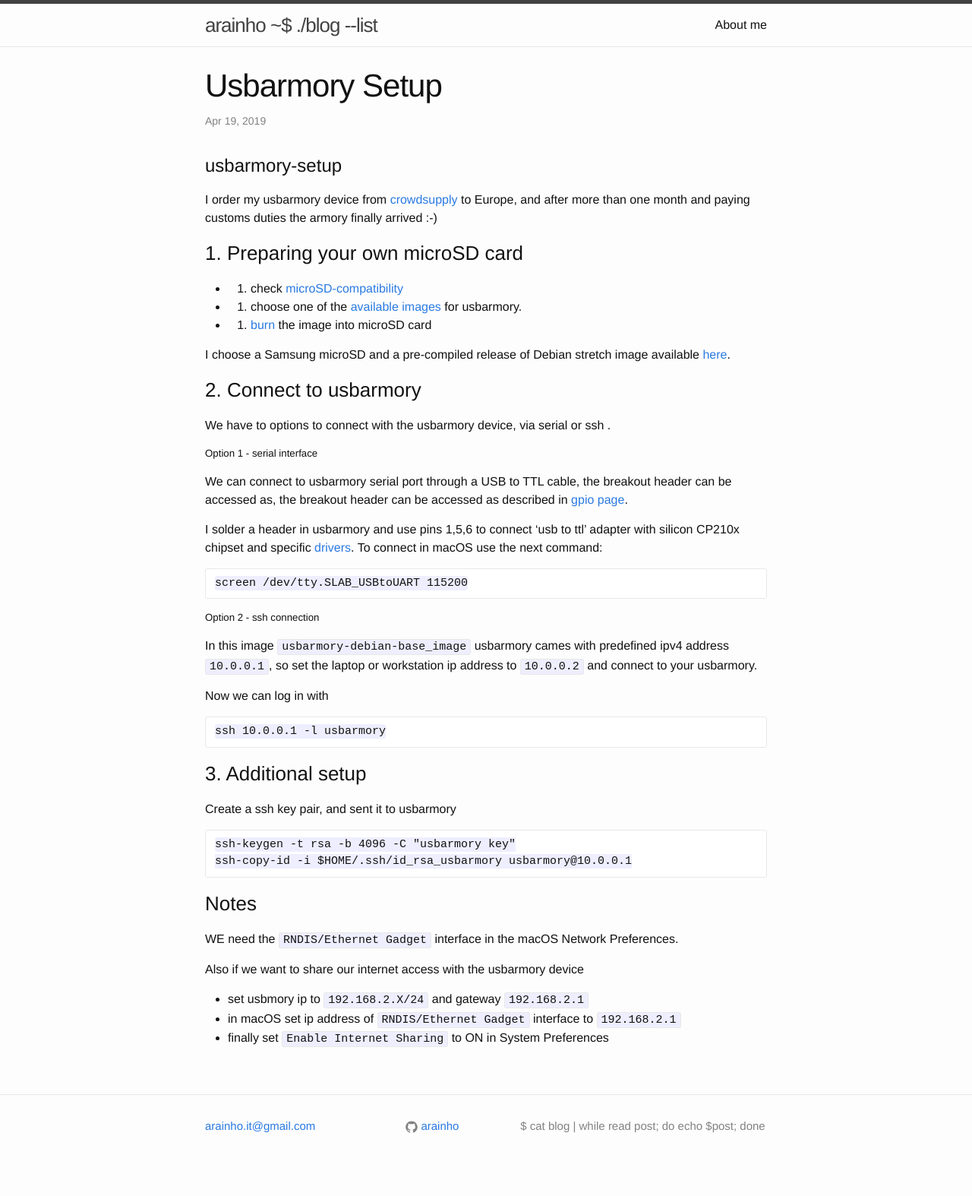
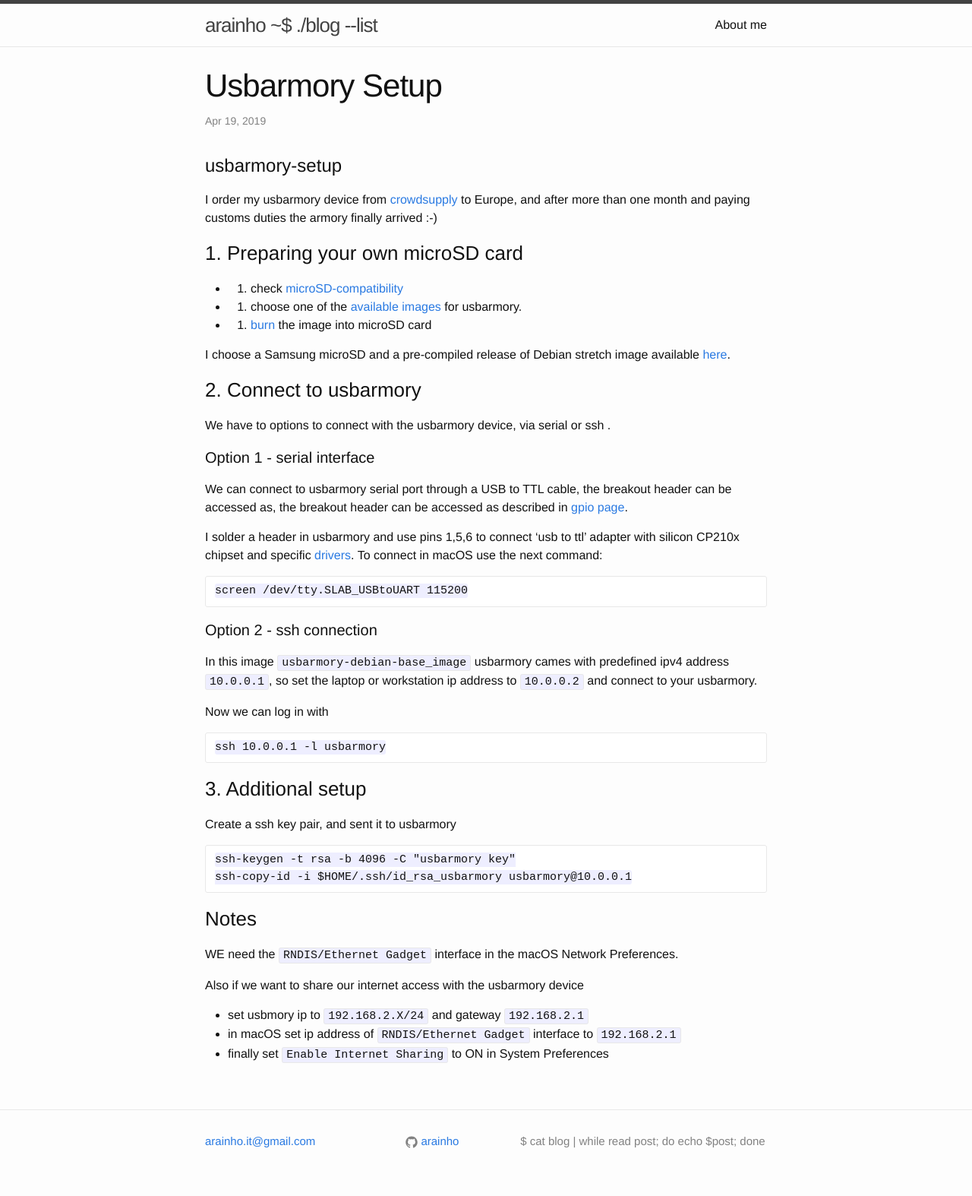
Before and after one commit to arainho/arainho.github.io, a Jekyll site: the page built from _posts/2019-04-19-usbarmory-setup.md, in a window 1280 px wide. Shown: the whole page at 76% size. Built offline with Jekyll 4.4.1, drawn with Linux system fonts in a browser that asks for light colours; our own code applies the rules of GitHub Pages for plain Markdown files; before the commit the page ends 1553 px from its top, so only the background shows below that.

Commit message:
fix sub-titles

````diff
--- a/_posts/2019-04-19-usbarmory-setup.md
+++ b/_posts/2019-04-19-usbarmory-setup.md
@@ -12,7 +12,7 @@ I choose a Samsung microSD and a pre-compiled release of Debian stretch image av
 ### 2. Connect to usbarmory
 We have to options to connect with the usbarmory device, via serial or ssh .
 
-##### Option 1 - serial interface
+#### Option 1 - serial interface
 We can connect to usbarmory serial port through a USB to TTL cable, the breakout header can be accessed as, the breakout header can be accessed as described in [gpio page](https://github.com/inversepath/usbarmory/wiki/GPIOs).
 
 I solder a header in usbarmory and use pins 1,5,6 to connect 'usb to ttl' adapter with silicon CP210x chipset and specific [drivers](https://www.silabs.com/products/development-tools/software/usb-to-uart-bridge-vcp-drivers).
@@ -21,7 +21,7 @@ To connect in macOS use the next command:
 screen /dev/tty.SLAB_USBtoUART 115200
 ```
 
-##### Option 2 - ssh connection
+#### Option 2 - ssh connection
 In this image `usbarmory-debian-base_image` usbarmory cames with predefined ipv4 address `10.0.0.1`, so set the laptop or workstation ip address to `10.0.0.2` and connect to your usbarmory.
 
 Now we can log in with
````
